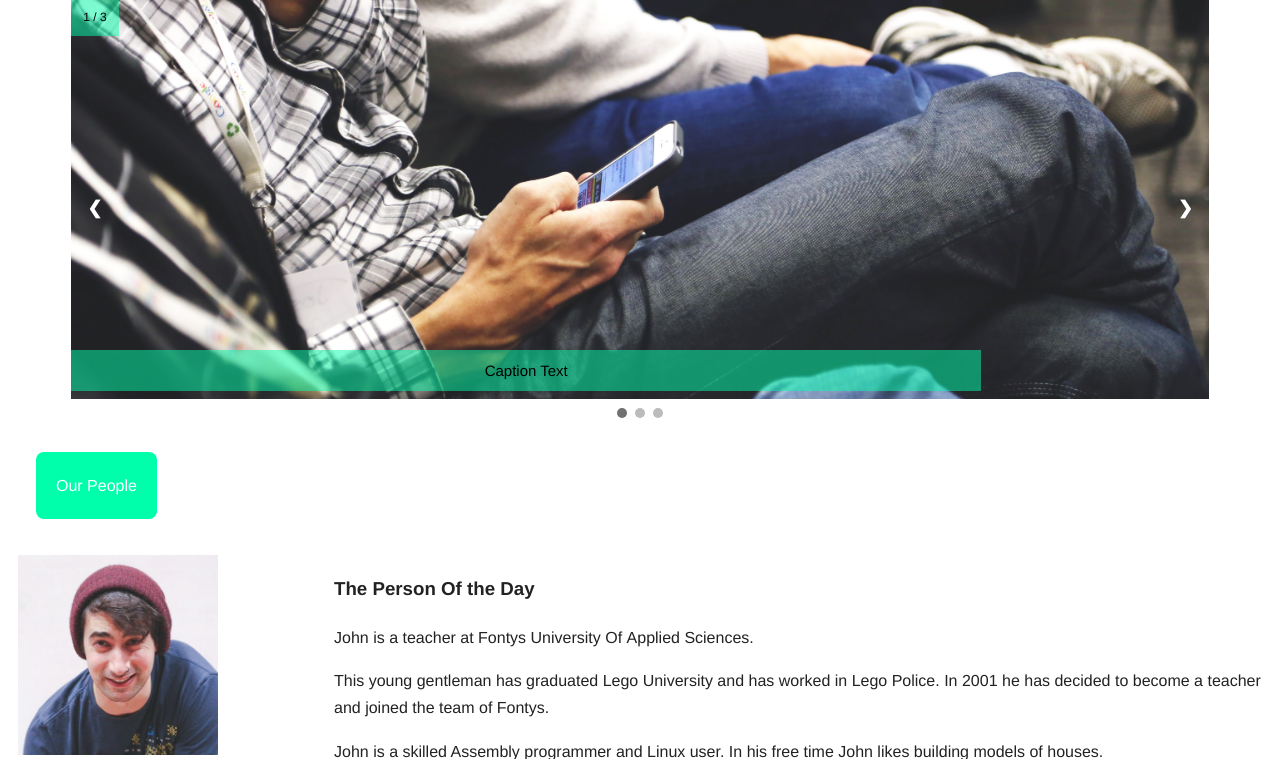
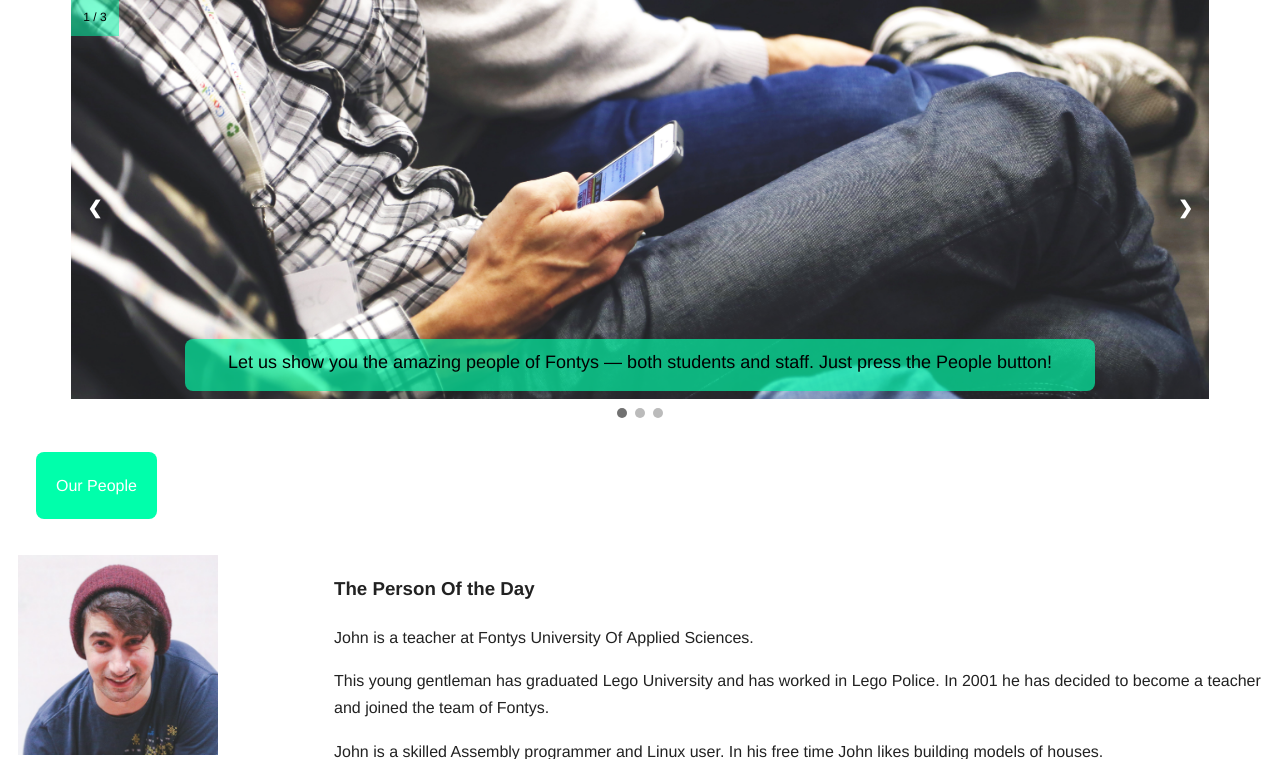
Before and after one commit to PolinaRmsh/PeopleOfFontysWebsite, a PHP site: page / in a window 1280 px wide. Shown: the part 88-847 px from the top of the page. Run offline with PHP 8.4, Linux system fonts and the light colour scheme.

Commit message:
Centered the main page picture captions

```diff
--- a/mainAndThePeople/css/main.css
+++ b/mainAndThePeople/css/main.css
@@ -159,15 +159,24 @@ html {
 
 /* Caption text */
 .caption {
-    background-color: rgba(0,255,171,0.5);
+    top:85%;
+    left: 10%;
+    border-radius: 8px;
+    background-color: rgba(0,255,171,0.65);
     color: black;
-    font-size: 15px;
+    font-size: 18px;
     padding: 8px 12px;
     position: absolute;
     bottom: 8px;
     margin: auto;
     width: 80%;
     text-align: center;
+}
+@media (max-width: 900px){
+    .caption .longcap{
+        top: 80%;
+        left: 8%;
+    }
 }
 
 /* Number text (1/3 etc) */
@@ -377,6 +386,7 @@ html {
     text-decoration: none;
     color: white;
     margin-right: 10px;
+
 }
 .contactLink:hover{
     border-bottom: 3px solid #1300FF;
--- a/mainAndThePeople/index.html
+++ b/mainAndThePeople/index.html
@@ -19,7 +19,6 @@
         <a href="thePeople.html">The People</a>
         <a href="mypage.html">My Page</a>
         <a href="about_news.html">About</a>
-
     </div>
 </header>
 <h1></h1>
@@ -28,13 +27,20 @@
     <div class="mySlides fade">
         <div class="numbertext">1 / 3</div>
         <img src="one.jpg" alt="an image" >
-        <div class="caption">Caption Text</div>
+        <div class="caption">
+            <div class="longcap">
+                Let&nbsp;us show you the amazing people of&nbsp;Fontys&nbsp;&mdash; both students and staff.
+                Just press the People button!
+            </div>
+        </div>
     </div>
 
     <div class="mySlides fade">
         <div class="numbertext">2 / 3</div>
         <img src="two.jpg" alt="an image" >
-        <div class="caption">Caption Two</div>
+        <div class="caption">
+            Caption Two
+        </div>
     </div>
 
     <div class="mySlides fade">
```
